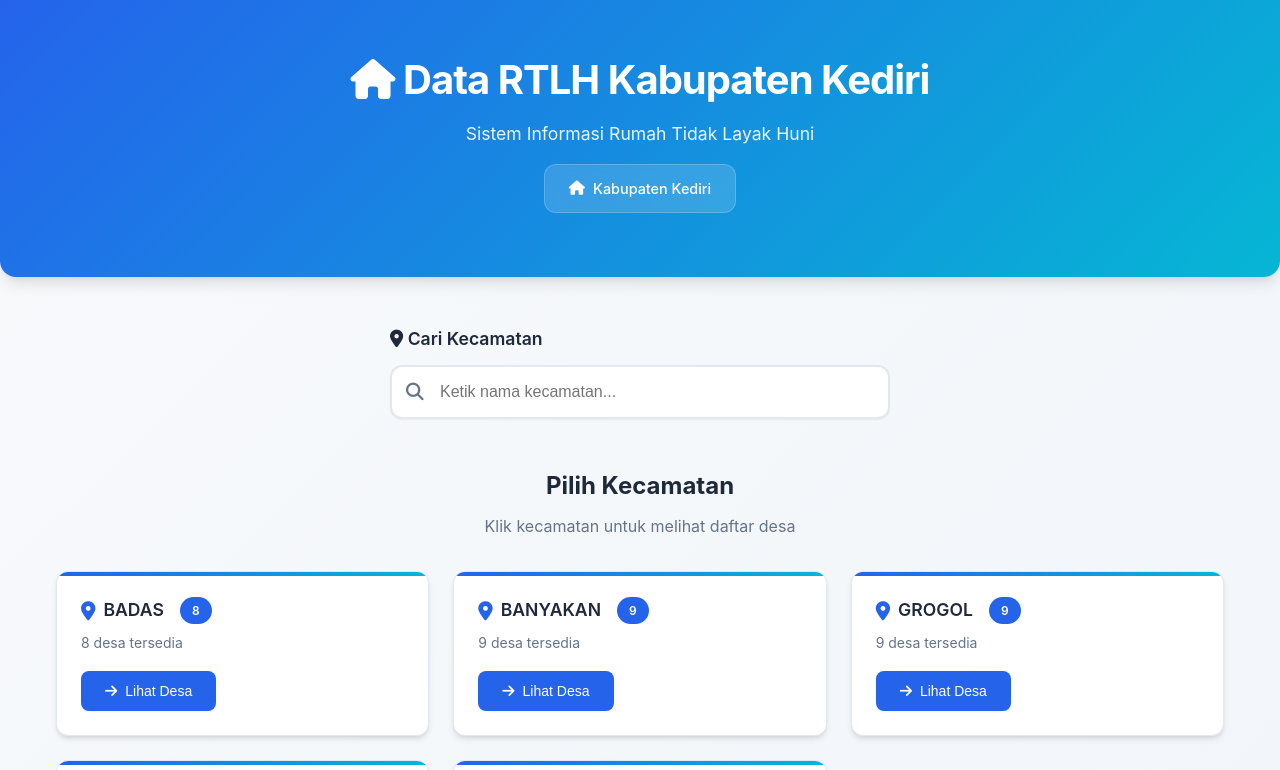
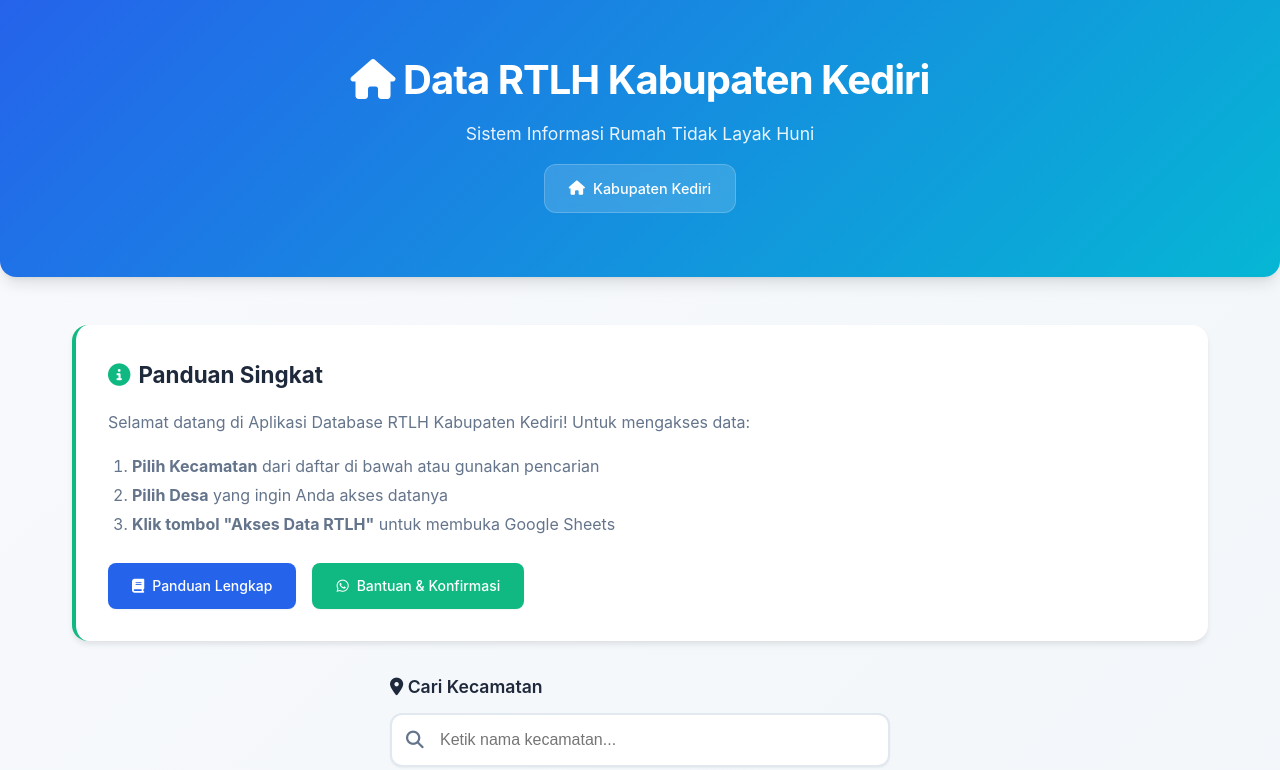
Before and after one commit to pendataanrtlhkabkediri/database, a plain HTML site: page index.html in a window 1280 px wide. Shown: the top 770 px of the page. Drawn offline with nearby package versions, Linux system fonts and the light colour scheme.

Commit message:
Update index.html

```diff
--- a/index.html
+++ b/index.html
@@ -560,6 +560,33 @@
 
     <!-- Main Content -->
     <div id="mainContent" class="hidden">
+      <!-- Quick Guide Section -->
+      <div style="max-width: 1200px; margin: 0 auto 2rem; padding: 0 1rem;">
+        <div style="background: white; padding: 2rem; border-radius: 1rem; box-shadow: 0 4px 6px -1px rgb(0 0 0 / 0.1); border-left: 4px solid #10b981;">
+          <h2 style="color: #1e293b; font-size: 1.4rem; margin-bottom: 1rem; display: flex; align-items: center; gap: 0.5rem;">
+            <i class="fas fa-info-circle" style="color: #10b981;"></i>
+            Panduan Singkat
+          </h2>
+          <p style="color: #64748b; margin-bottom: 1rem; line-height: 1.7;">
+            Selamat datang di Aplikasi Database RTLH Kabupaten Kediri! Untuk mengakses data:
+          </p>
+          <ol style="color: #64748b; margin-left: 1.5rem; margin-bottom: 1.5rem; line-height: 1.8;">
+            <li><strong>Pilih Kecamatan</strong> dari daftar di bawah atau gunakan pencarian</li>
+            <li><strong>Pilih Desa</strong> yang ingin Anda akses datanya</li>
+            <li><strong>Klik tombol "Akses Data RTLH"</strong> untuk membuka Google Sheets</li>
+          </ol>
+          <div style="display: flex; gap: 1rem; flex-wrap: wrap;">
+            <a href="panduan.html" class="btn" style="background: #2563eb; color: white; text-decoration: none;">
+              <i class="fas fa-book"></i> Panduan Lengkap
+            </a>
+            <a href="https://wa.me/6285645719632?text=Halo,%20saya%20memerlukan%20bantuan%20terkait%20aplikasi%20RTLH%20Kabupaten%20Kediri"
+               class="btn" target="_blank" style="background: #10b981; color: white; text-decoration: none;">
+              <i class="fab fa-whatsapp"></i> Bantuan & Konfirmasi
+            </a>
+          </div>
+        </div>
+      </div>
+
       <!-- Kecamatan Section -->
       <div id="kecamatanSection">
         <div class="search-section">
@@ -590,9 +617,10 @@
             Pilih Kecamatan Lain
           </button>
 
-          <div class="section-info">
-            <small class="text-muted">Klik desa untuk mengakses data RTLH</small>
-          </div>
+          <a href="https://wa.me/6285645719632?text=Halo,%20saya%20memerlukan%20bantuan%20terkait%20aplikasi%20RTLH%20Kabupaten%20Kediri"
+             class="btn" target="_blank" style="background: #10b981; color: white; text-decoration: none;">
+            <i class="fab fa-whatsapp"></i> Butuh Bantuan?
+          </a>
         </div>
 
         <div class="search-section">
@@ -830,7 +858,7 @@
 
         } catch (fetchError) {
           console.error('Fetch error:', fetchError);
-          showError('Data tidak ditemukan. Pastikan file "Daftar_Link_3.csv" tersedia atau server berjalan dengan file "Daftar_Link_3.csv".');
+          showError('Data tidak ditemukan. Pastikan file "data.csv" tersedia atau server berjalan dengan file "data.csv".');
         }
       }
     }
```
